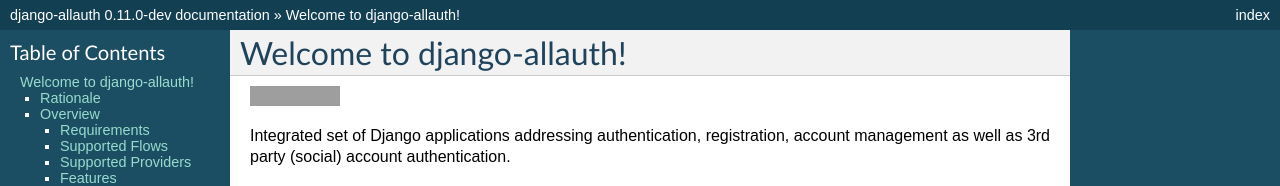
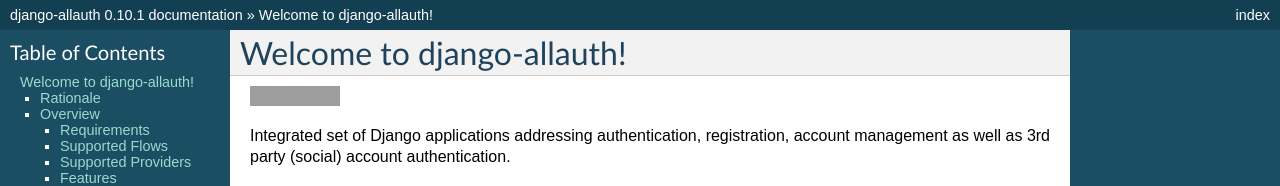
Before and after one commit to pennersr/django-allauth, a Sphinx documentation site: the page built from docs/index.rst, in a window 1280 px wide and 900 px high. Shown: the top 186 px of the window. Built offline with Sphinx 7.4.7, drawn with Linux system fonts in a browser that asks for light colours; some of the changed text lies outside the part shown; grey boxes are pictures that could not be loaded.

Commit message:
Released 0.10.1

```diff
--- a/docs/conf.py
+++ b/docs/conf.py
@@ -46,9 +46,9 @@
 # built documents.
 #
 # The short X.Y version.
-version = '0.11.0-dev'
+version = '0.10.1'
 # The full version, including alpha/beta/rc tags.
-release = '0.11.0-dev'
+release = '0.10.1'
 
 # The language for content autogenerated by Sphinx. Refer to documentation
 # for a list of supported languages.
--- a/setup.py
+++ b/setup.py
@@ -103,7 +103,7 @@
 
 METADATA = dict(
     name='django-allauth',
-    version='0.11.0-dev',
+    version='0.10.1',
     author='Raymond Penners',
     author_email='raymond.penners@intenct.nl',
     description='Integrated set of Django applications addressing authentication, registration, account management as well as 3rd party (social) account authentication.',
```
Also changed, not shown: 2 other files.
